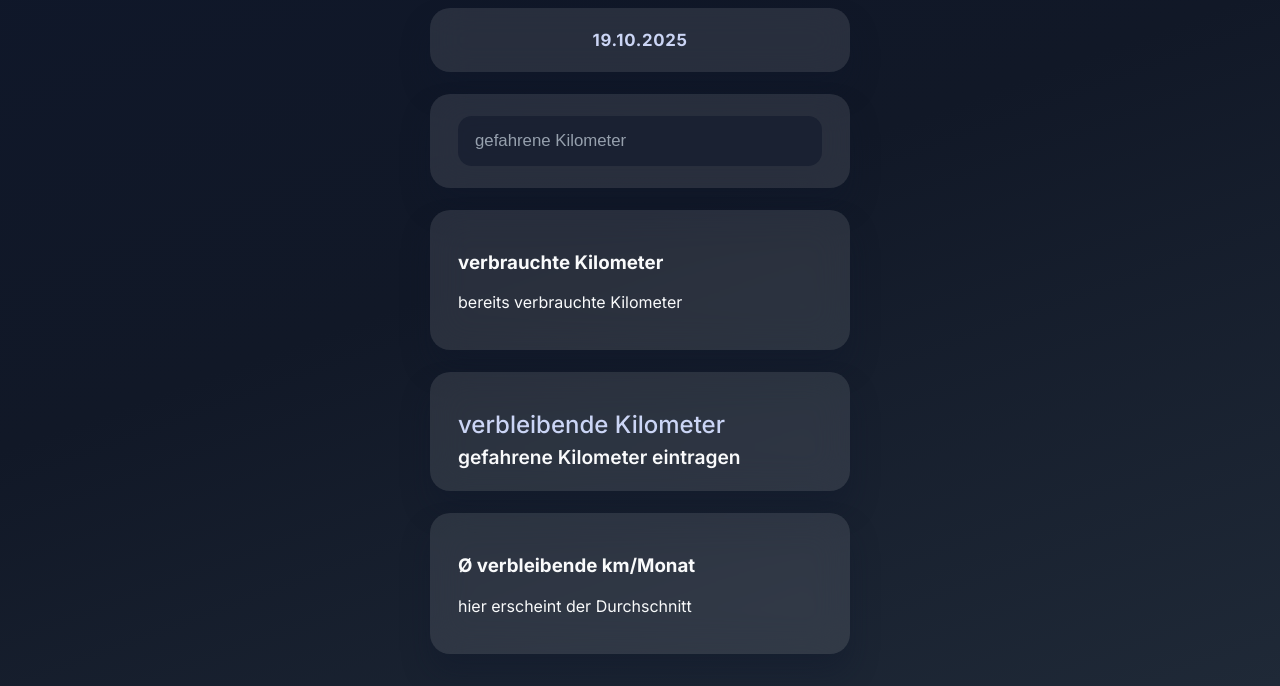
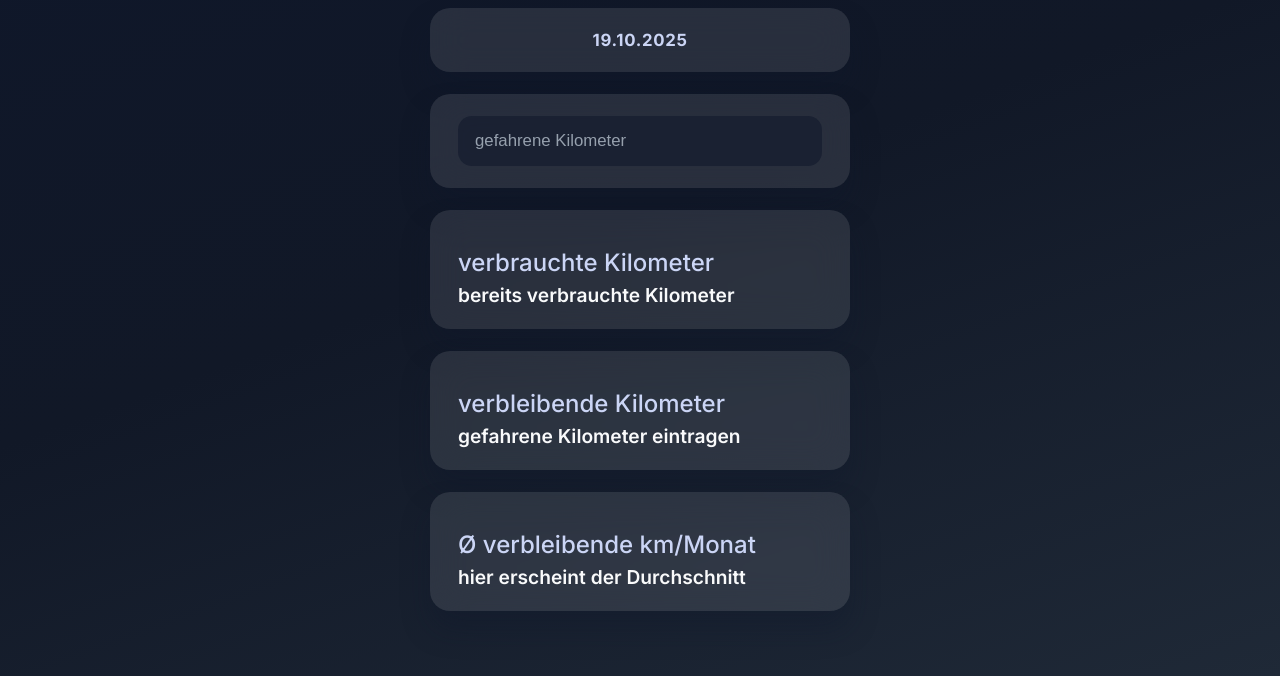
Before and after one commit to OtschoP/calculate-km-left, a plain HTML site: page index.html in a window 1280 px wide. Shown: the part 124-810 px from the top of the page. Drawn offline with Linux system fonts and the light colour scheme.

Commit message:
changed css specific p and h3 to unspecified

```diff
--- a/style.css
+++ b/style.css
@@ -104,14 +104,14 @@ main > div {
     font-weight: 600;
 }
 
-#remaining-kilometers h3 {
+h3 {
     margin: 16px 0 6px;
     font-size: 1.5rem;
     font-weight: 500;
     color: var(--text-secondary);
 }
 
-#remaining-kilometers p {
+p {
     margin: 0;
     font-size: 1.2rem;
     font-weight: 600;
```
